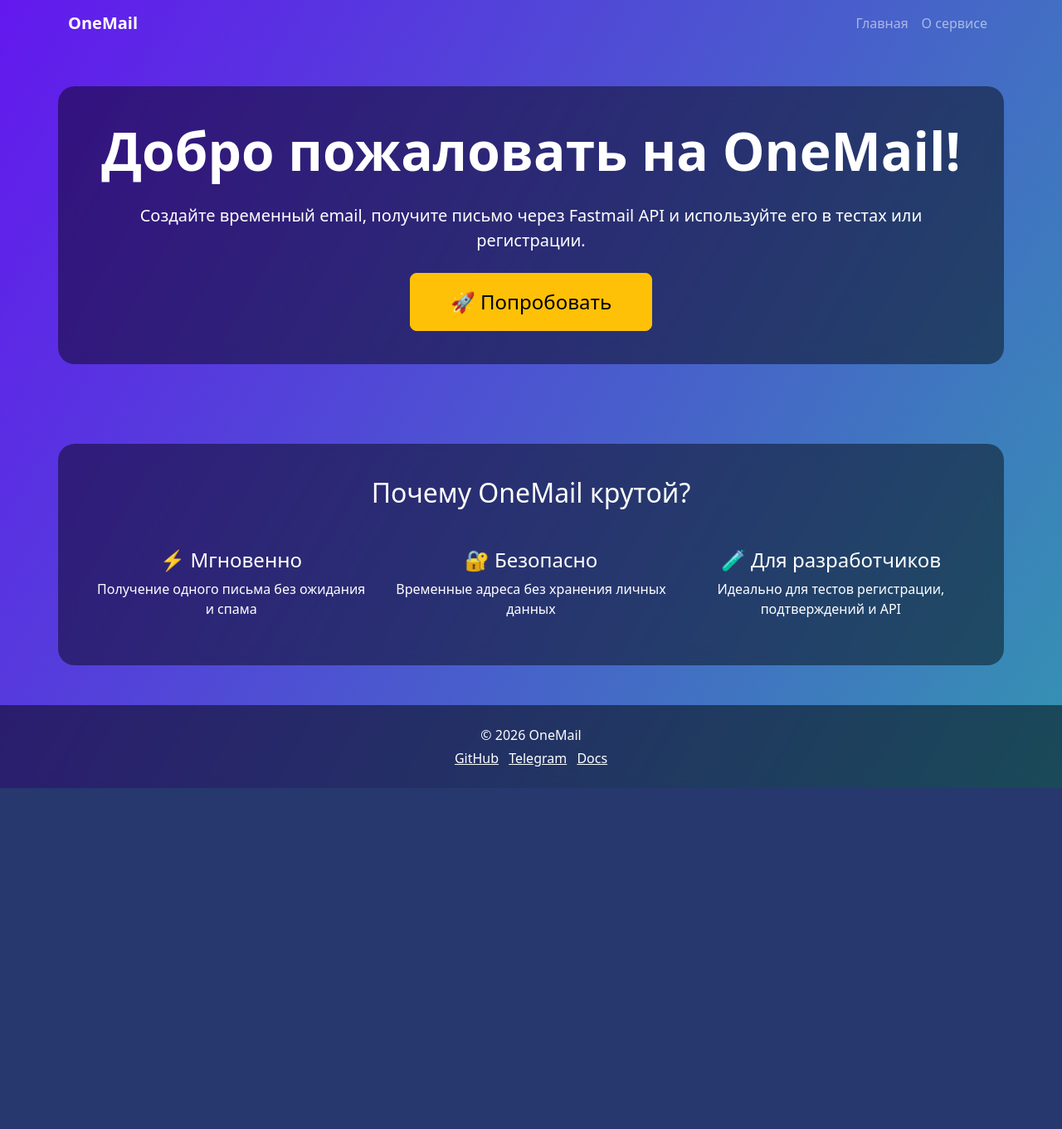
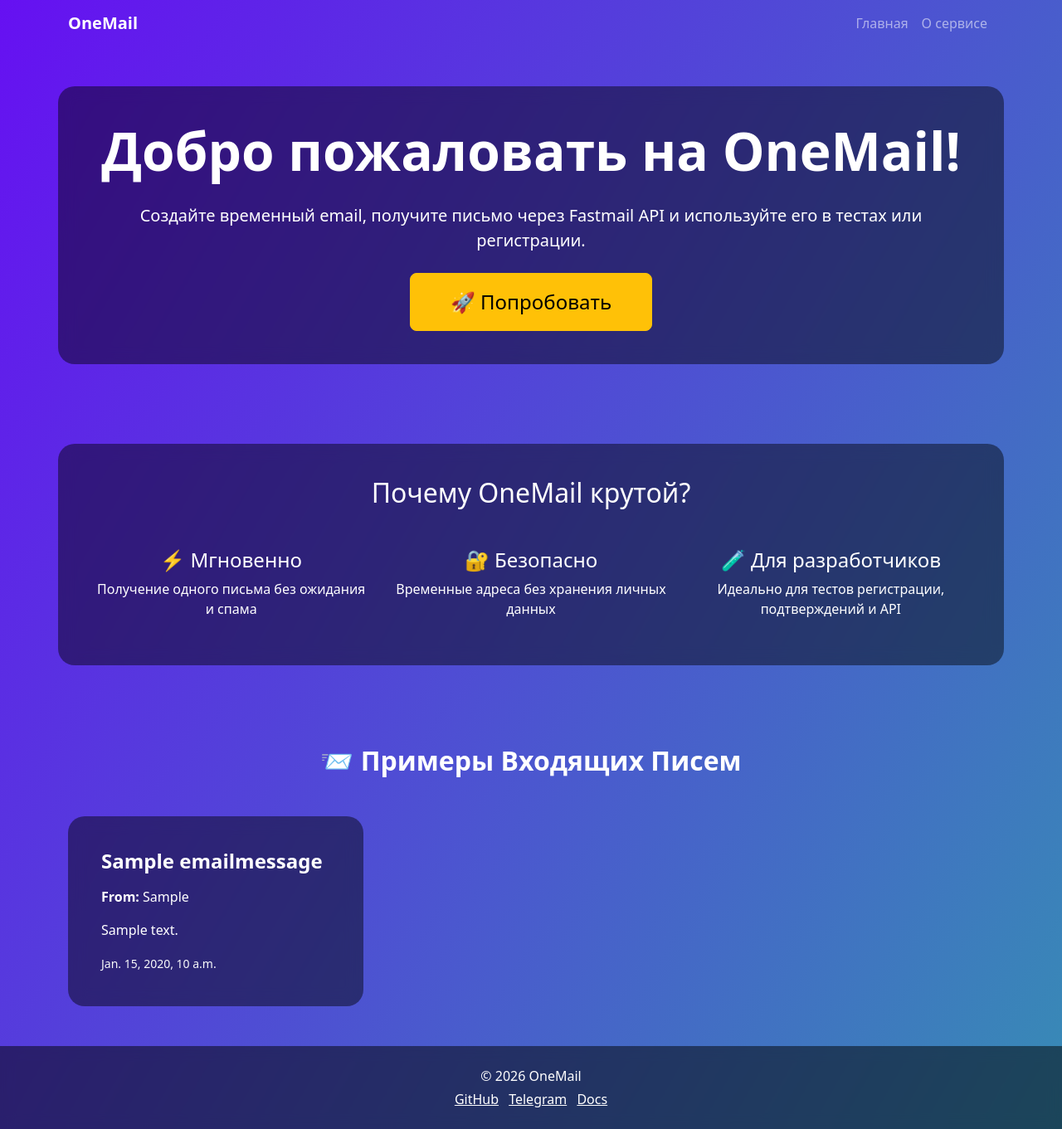
Before and after one commit to Rus1k3/first_web_project, a Django app: page / in a window 1280 px wide. Shown: the whole page at 83% size. Before the commit the page ends 950 px from the top, so only its background shows below. Run offline with Django 5.2, Linux system fonts and the light colour scheme; tables that the repository leaves empty hold one stand-in row (values such as "Sample post").

Commit message:
Task 6 ready

```diff
--- a/core/templates/core/index.html
+++ b/core/templates/core/index.html
@@ -1,3 +1,4 @@
+
 {% extends 'core/base.html' %}
 
 {% block title %}
@@ -47,4 +48,51 @@
     </div>
 </section>
 
+<section class="py-5">
+    <div class="container">
+
+        <h2 class="mb-5 fw-bold">📨 Примеры Входящих Писем</h2>
+
+        <div class="row g-4">
+
+            {% for email in emails %}
+
+            <div class="col-md-6 col-lg-4">
+                <div class="glass h-100 text-start">
+
+                    <h4 class="fw-bold mb-3">
+                        {{ email.subject }}
+                    </h4>
+
+                    <p>
+                        <strong>From:</strong>
+                        {{ email.sender }}
+                    </p>
+
+                    <p>
+                        {{ email.message|truncatewords:20 }}
+                    </p>
+
+                    <small class="text-light">
+                        {{ email.received_at }}
+                    </small>
+
+                </div>
+            </div>
+
+            {% empty %}
+
+            <div class="col-12">
+                <div class="glass text-center">
+                    <h3>К сожалению, писем пока нет 📭</h3>
+                </div>
+            </div>
+
+            {% endfor %}
+
+        </div>
+
+    </div>
+</section>
+
 {% endblock %}
--- a/core/views.py
+++ b/core/views.py
@@ -1,11 +1,15 @@
 from django.shortcuts import render
+from .models import EmailMessage
 
-# Create your views here.
+
 def home(request):
+
+    emails = EmailMessage.objects.all()
 
     context = {
         'title': 'Главная страница',
-        'welcome_text': 'Добро пожаловать на OneMail!'
+        'welcome_text': 'Добро пожаловать на OneMail!',
+        'emails': emails
     }
 
     return render(request, 'core/index.html', context)
```
